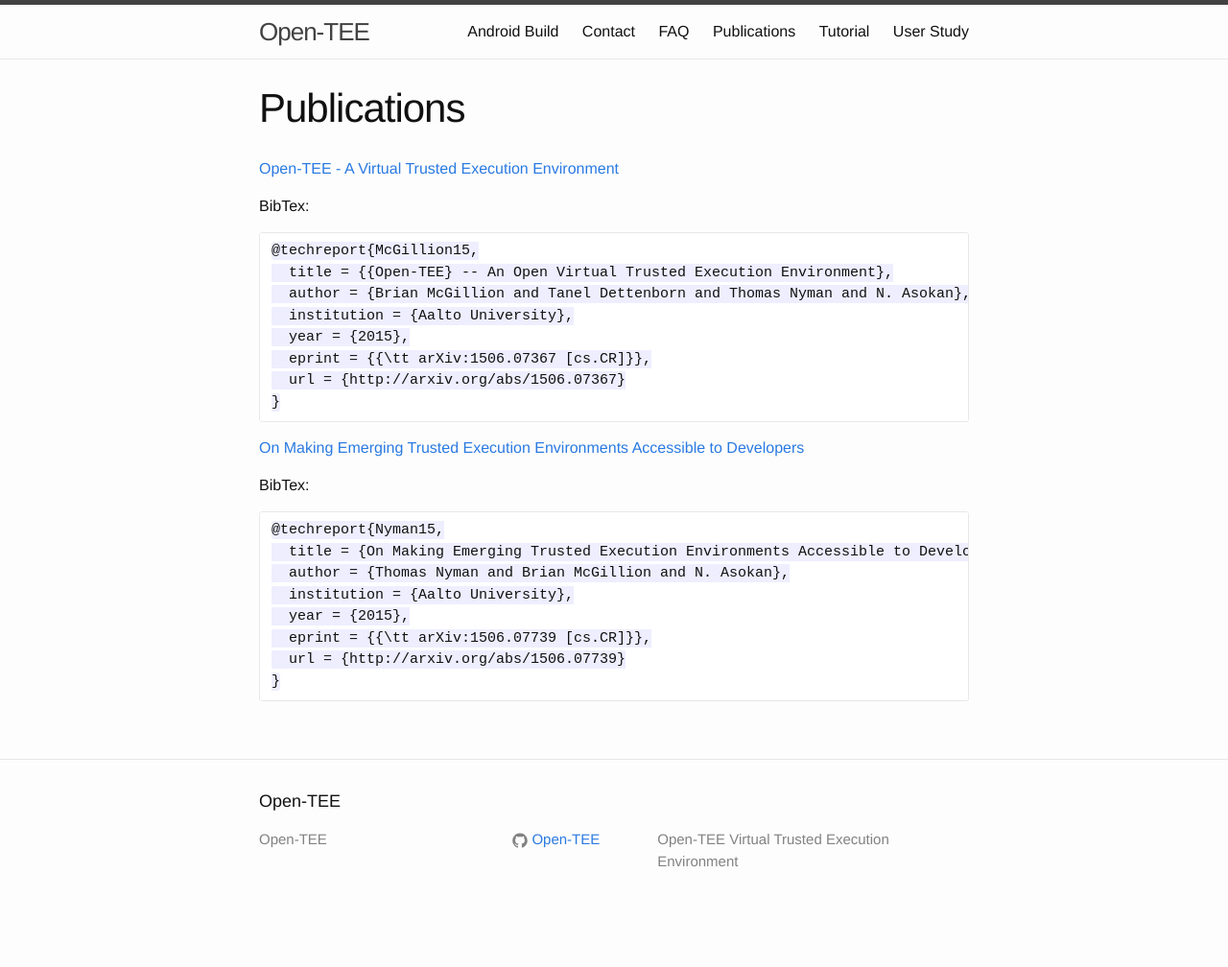
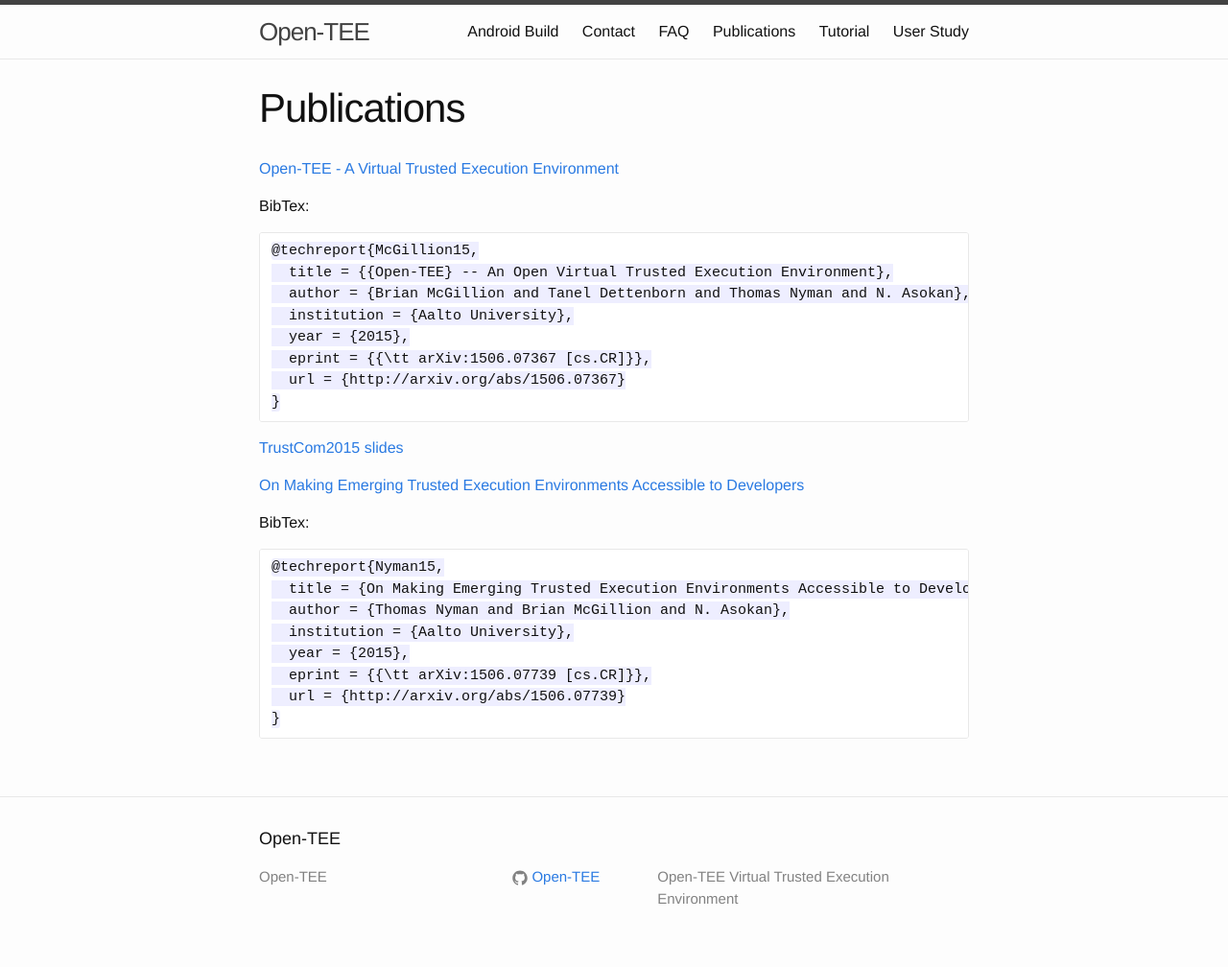
Before and after one commit to Open-TEE/Open-Tee.github.io, a Jekyll site: the page built from publications.md, in a window 1280 px wide. Shown: the whole page at 96% size. Built offline with Jekyll 4.4.1, drawn with Linux system fonts in a browser that asks for light colours; before the commit the page ends 969 px from its top, so only the background shows below that.

Commit message:
Add slides for trustcom
Signed-off-by: Brian McGillion <brian.mcgillion@intel.com>

```diff
--- a/publications.md
+++ b/publications.md
@@ -17,6 +17,8 @@ BibTex:
       url = {http://arxiv.org/abs/1506.07367}
     }
 
+[TrustCom2015 slides](documents/TrustCom2015_OpenTEE.odp)
+
 [On Making Emerging Trusted Execution Environments Accessible to Developers](http://arxiv.org/abs/1506.07739)
 
 BibTex:
```
Also changed, not shown: 1 other file.
